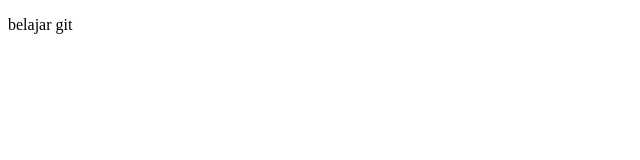
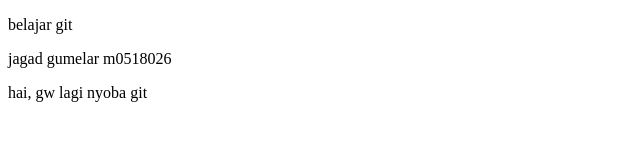
Before and after one commit to re-sin/prpl, a plain HTML site: page index.html in a window 1280 px wide. Shown: the whole page, without its empty margins (0-640 px from the left). Drawn offline with Linux system fonts and the light colour scheme.

Commit message:
penambahan identitas saia dan beberapa keterangan singkat

```diff
--- a/index.html
+++ b/index.html
@@ -9,6 +9,8 @@
 
 <body>
     <p>belajar git</p>
+    <p>jagad gumelar m0518026</p>
+    <p>hai, gw lagi nyoba git</p>
 </body>
 
 </html>
```
